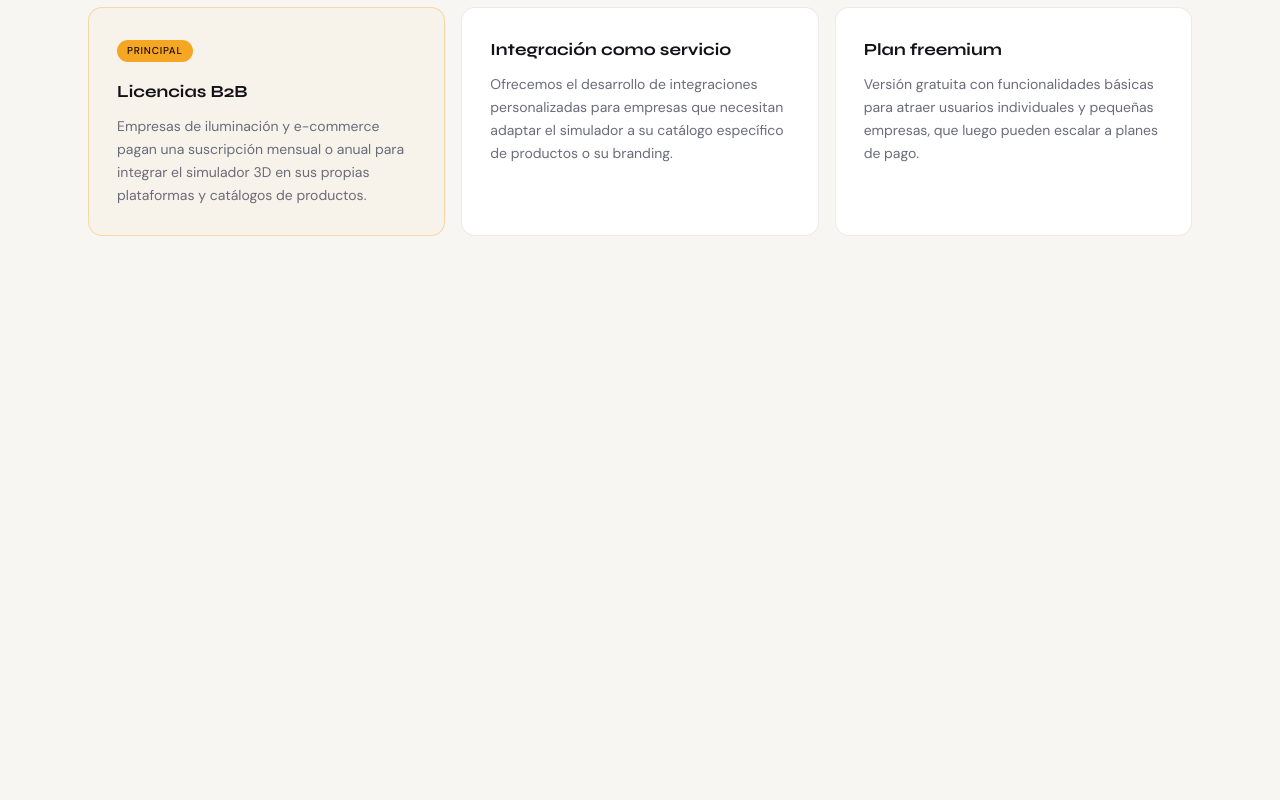
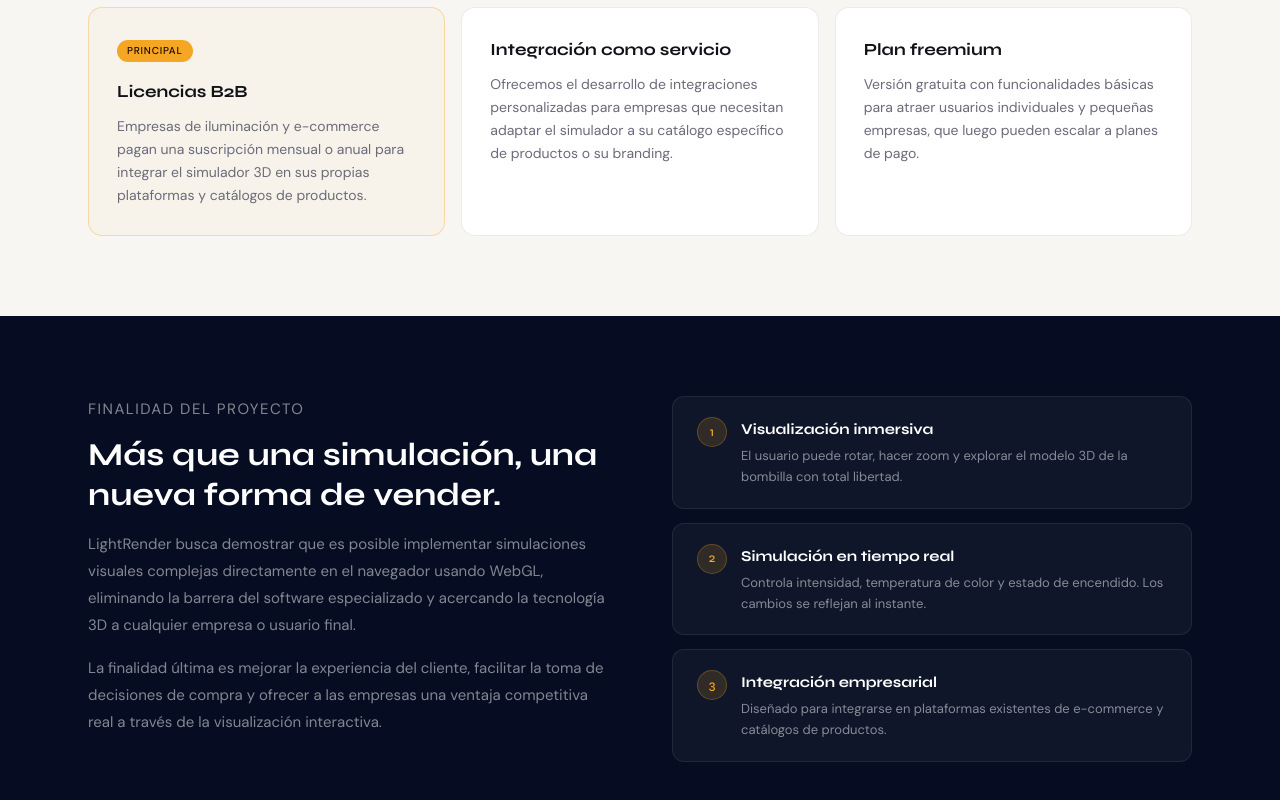
Before and after one commit to Diego-Escobedo123/LandingPage---LightRender, an Angular app in the folder light-render/: page / in a window 1280 px wide. Shown: the part 2301-3101 px from the top of the page. Before the commit the page ends 2617 px from the top, so only its background shows below. Built offline with nearby package versions, Linux system fonts and the light colour scheme.

Commit message:
Purpose component added

```diff
--- a/light-render/src/app/app.html
+++ b/light-render/src/app/app.html
@@ -2,3 +2,4 @@
 <app-technologies></app-technologies>
 <app-audience></app-audience>
 <app-business></app-business>
+<app-purpose></app-purpose>
--- a/light-render/src/app/app.ts
+++ b/light-render/src/app/app.ts
@@ -3,11 +3,12 @@
 import { TechnologiesComponent } from './components/technologies/technologies';
 import { AudienceComponent } from './components/audience/audience';
 import { BusinessComponent } from './components/business/business';
+import { PurposeComponent } from './components/purpose/purpose';
 
 @Component({
   selector: 'app-root',
   standalone: true,
-  imports: [HeroComponent, TechnologiesComponent, AudienceComponent, BusinessComponent],
+  imports: [HeroComponent, TechnologiesComponent, AudienceComponent, BusinessComponent, PurposeComponent],
   templateUrl: './app.html',
   styleUrl: './app.css'
 })
--- /dev/null
+++ b/light-render/src/app/components/purpose/purpose.css
@@ -0,0 +1,109 @@
+.purpose-wrap {
+  background: #060d22;
+  padding: 5rem 0;
+}
+
+.purpose-inner {
+  max-width: 1200px;
+  margin: 0 auto;
+  padding: 0 3rem;
+}
+
+.section-kicker {
+  font-size: 11px;
+  text-transform: uppercase;
+  letter-spacing: 0.1em;
+  color: #f5a623;
+  margin-bottom: 0.75rem;
+}
+
+.section-h2 {
+  font-family: 'Syne', sans-serif;
+  font-size: 32px;
+  font-weight: 700;
+  color: #ffffff;
+  line-height: 1.25;
+  margin-bottom: 1rem;
+}
+
+.split {
+  display: grid;
+  grid-template-columns: 1fr 1fr;
+  gap: 4rem;
+  align-items: start;
+}
+
+.split-copy p {
+  font-size: 15px;
+  color: rgba(255, 255, 255, 0.5);
+  line-height: 1.8;
+}
+
+.steps {
+  display: flex;
+  flex-direction: column;
+  gap: 14px;
+}
+
+.step {
+  background: rgba(255, 255, 255, 0.04);
+  border: 0.5px solid rgba(255, 255, 255, 0.08);
+  border-radius: 12px;
+  padding: 1.25rem 1.5rem;
+  display: flex;
+  gap: 14px;
+  align-items: flex-start;
+  transition: background 0.2s, border-color 0.2s;
+}
+
+.step:hover {
+  background: rgba(245, 166, 35, 0.06);
+  border-color: rgba(245, 166, 35, 0.2);
+}
+
+.step-num {
+  width: 30px;
+  height: 30px;
+  min-width: 30px;
+  border-radius: 50%;
+  background: rgba(245, 166, 35, 0.15);
+  color: #f5a623;
+  display: flex;
+  align-items: center;
+  justify-content: center;
+  font-size: 13px;
+  font-weight: 500;
+  border: 0.5px solid rgba(245, 166, 35, 0.25);
+  font-family: 'Syne', sans-serif;
+}
+
+.step h3 {
+  font-family: 'Syne', sans-serif;
+  font-size: 15px;
+  font-weight: 700;
+  color: #fff;
+  margin-bottom: 5px;
+}
+
+.step p {
+  font-size: 13px;
+  color: rgba(255, 255, 255, 0.5);
+  line-height: 1.6;
+}
+
+/* ── RESPONSIVE ── */
+@media (max-width: 768px) {
+  .purpose-wrap {
+    padding: 3.5rem 0;
+  }
+  .purpose-inner {
+    padding: 0 1.5rem;
+  }
+  .split {
+    grid-template-columns: 1fr;
+    gap: 2rem;
+  }
+  .section-h2 {
+    font-size: 24px;
+  }
+}
--- /dev/null
+++ b/light-render/src/app/components/purpose/purpose.html
@@ -0,0 +1,45 @@
+<div class="purpose-wrap" id="purpose">
+  <div class="purpose-inner">
+    <div class="split">
+
+      <div class="split-copy">
+        <p class="section-kicker">Finalidad del proyecto</p>
+        <h2 class="section-h2">Más que una simulación, una nueva forma de vender.</h2>
+        <p>
+          LightRender busca demostrar que es posible implementar simulaciones visuales complejas
+          directamente en el navegador usando WebGL, eliminando la barrera del software especializado
+          y acercando la tecnología 3D a cualquier empresa o usuario final.
+        </p>
+        <p style="margin-top: 1rem;">
+          La finalidad última es mejorar la experiencia del cliente, facilitar la toma de decisiones
+          de compra y ofrecer a las empresas una ventaja competitiva real a través de la visualización interactiva.
+        </p>
+      </div>
+
+      <div class="steps">
+        <div class="step">
+          <div class="step-num">1</div>
+          <div>
+            <h3>Visualización inmersiva</h3>
+            <p>El usuario puede rotar, hacer zoom y explorar el modelo 3D de la bombilla con total libertad.</p>
+          </div>
+        </div>
+        <div class="step">
+          <div class="step-num">2</div>
+          <div>
+            <h3>Simulación en tiempo real</h3>
+            <p>Controla intensidad, temperatura de color y estado de encendido. Los cambios se reflejan al instante.</p>
+          </div>
+        </div>
+        <div class="step">
+          <div class="step-num">3</div>
+          <div>
+            <h3>Integración empresarial</h3>
+            <p>Diseñado para integrarse en plataformas existentes de e-commerce y catálogos de productos.</p>
+          </div>
+        </div>
+      </div>
+
+    </div>
+  </div>
+</div>
```
Also changed, not shown: light-render/src/app/components/purpose/purpose.ts (added, +10 -0 lines), 1 other file (tests, documents, lock files or other folders).
